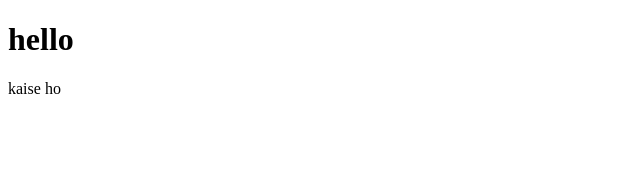
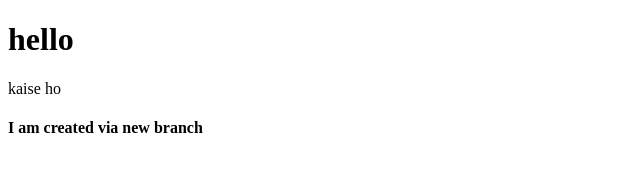
Before and after one commit to tanishaverma17/Tanisha-portfolio, a plain HTML site: page index.html in a window 1280 px wide. Shown: the whole page, without its empty margins (0-640 px from the left). Drawn offline with Linux system fonts and the light colour scheme.

Commit message:
update-details of the project
new detail via project

```diff
--- a/index.html
+++ b/index.html
@@ -8,5 +8,6 @@
 <body>
     <h1>hello</h1>
     <p>kaise ho</p>
+    <h4>I am created via new branch</h4>
 </body>
 </html>
```
